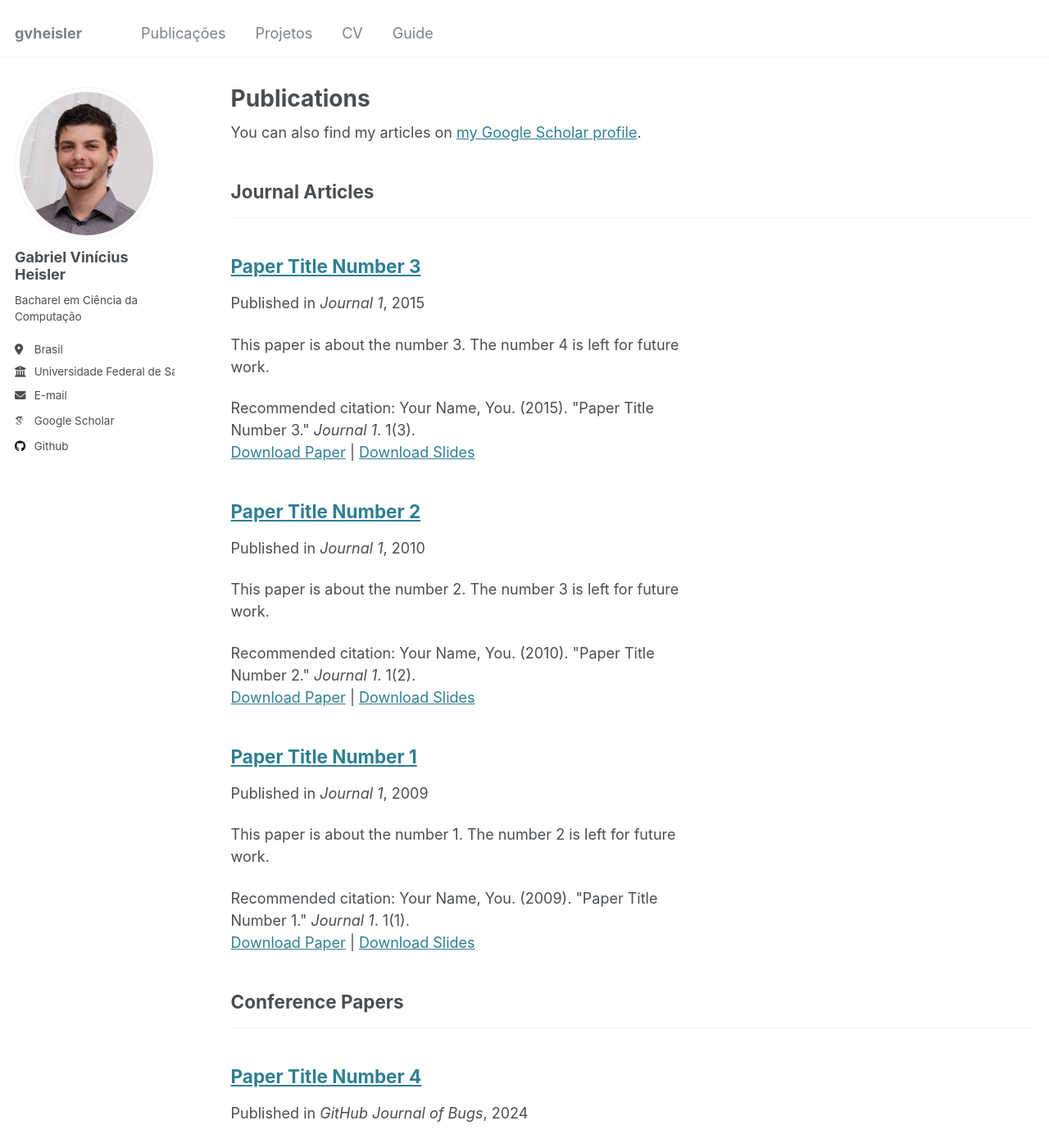
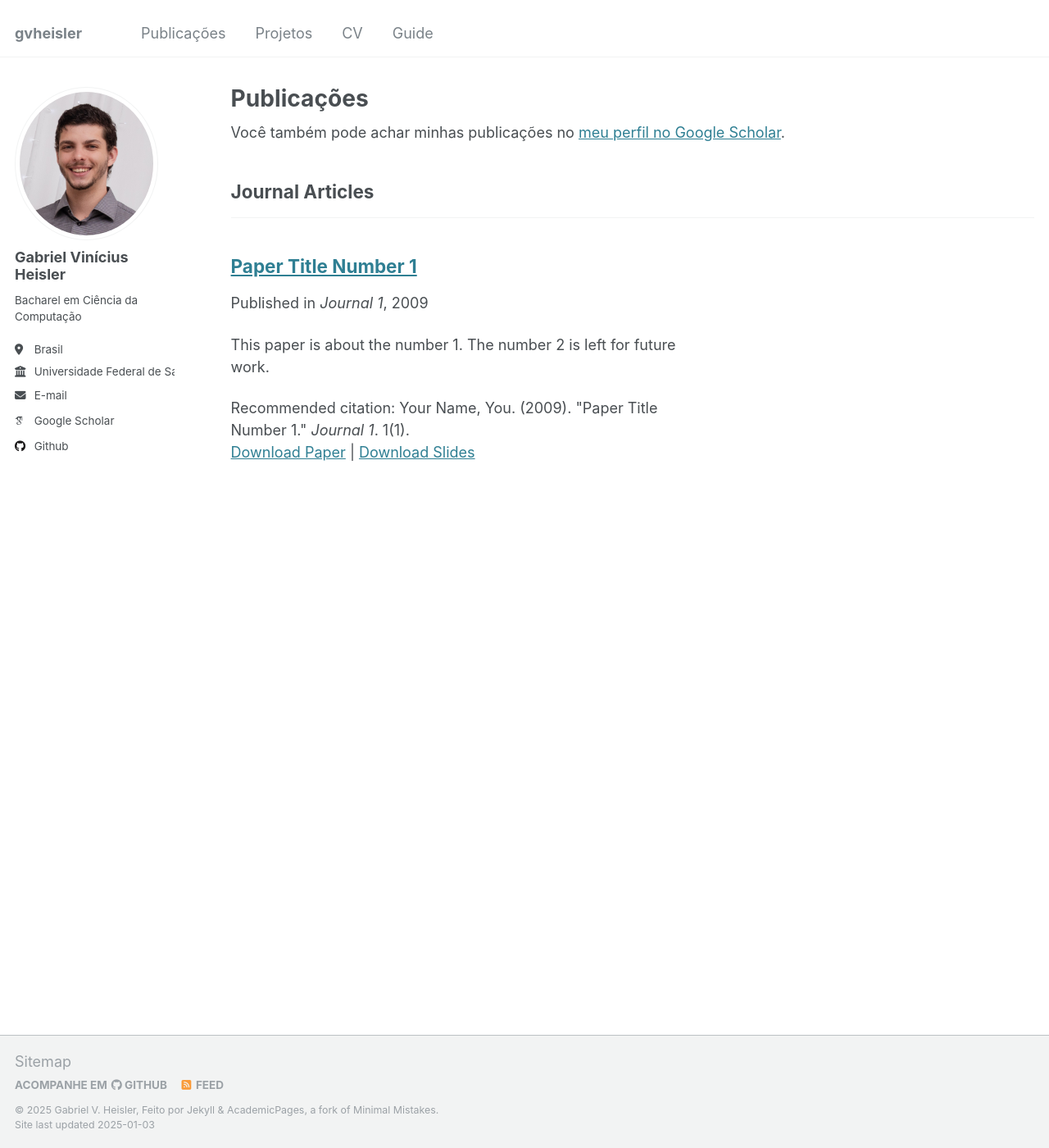
Before and after one commit to gvheisler/gvheisler.github.io, a Jekyll site: the page built from _pages/publications.html, in a window 1280 px wide and 1400 px high. Shown: the whole window at 82% size. Built offline with Jekyll 4.4.1, drawn with Linux system fonts in a browser that asks for light colours; some web fonts are replaced; some of the changed text lies outside the part shown.

Commit message:
publicações

```diff
--- a/_pages/publications.html
+++ b/_pages/publications.html
@@ -1,12 +1,12 @@
 ---
 layout: archive
-title: "Publications"
+title: "Publicações"
 permalink: /publications/
 author_profile: true
 ---
 
 {% if site.author.googlescholar %}
-  <div class="wordwrap">You can also find my articles on <a href="{{site.author.googlescholar}}">my Google Scholar profile</a>.</div>
+  <div class="wordwrap">Você também pode achar minhas publicações no <a href="{{site.author.googlescholar}}">meu perfil no Google Scholar</a>.</div>
 {% endif %}
 
 {% include base_path %}
--- a/_publications/2010-10-01-paper-title-number-2.md
+++ /dev/null
@@ -1,14 +0,0 @@
----
-title: "Paper Title Number 2"
-collection: publications
-category: manuscripts
-permalink: /publication/2010-10-01-paper-title-number-2
-excerpt: 'This paper is about the number 2. The number 3 is left for future work.'
-date: 2010-10-01
-venue: 'Journal 1'
-slidesurl: 'http://academicpages.github.io/files/slides2.pdf'
-paperurl: 'http://academicpages.github.io/files/paper2.pdf'
-citation: 'Your Name, You. (2010). &quot;Paper Title Number 2.&quot; <i>Journal 1</i>. 1(2).'
----
-
-The contents above will be part of a list of publications, if the user clicks the link for the publication than the contents of section will be rendered as a full page, allowing you to provide more information about the paper for the reader. When publications are displayed as a single page, the contents of the above "citation" field will automatically be included below this section in a smaller font.
--- a/_publications/2015-10-01-paper-title-number-3.md
+++ /dev/null
@@ -1,14 +0,0 @@
----
-title: "Paper Title Number 3"
-collection: publications
-category: manuscripts
-permalink: /publication/2015-10-01-paper-title-number-3
-excerpt: 'This paper is about the number 3. The number 4 is left for future work.'
-date: 2015-10-01
-venue: 'Journal 1'
-slidesurl: 'http://academicpages.github.io/files/slides3.pdf'
-paperurl: 'http://academicpages.github.io/files/paper3.pdf'
-citation: 'Your Name, You. (2015). &quot;Paper Title Number 3.&quot; <i>Journal 1</i>. 1(3).'
----
-
-The contents above will be part of a list of publications, if the user clicks the link for the publication than the contents of section will be rendered as a full page, allowing you to provide more information about the paper for the reader. When publications are displayed as a single page, the contents of the above "citation" field will automatically be included below this section in a smaller font.
--- a/_publications/2024-02-17-paper-title-number-4.md
+++ /dev/null
@@ -1,13 +0,0 @@
----
-title: "Paper Title Number 4"
-collection: publications
-category: conferences
-permalink: /publication/2024-02-17-paper-title-number-4
-excerpt: 'This paper is about fixing template issue #693.'
-date: 2024-02-17
-venue: 'GitHub Journal of Bugs'
-paperurl: 'http://academicpages.github.io/files/paper3.pdf'
-citation: 'Your Name, You. (2024). &quot;Paper Title Number 3.&quot; <i>GitHub Journal of Bugs</i>. 1(3).'
----
-
-The contents above will be part of a list of publications, if the user clicks the link for the publication than the contents of section will be rendered as a full page, allowing you to provide more information about the paper for the reader. When publications are displayed as a single page, the contents of the above "citation" field will automatically be included below this section in a smaller font.
```
Also changed, not shown: _pages/about.md (+1 -1 lines), _publications/2022-bibliographic-analysis-lifi.md (added).
